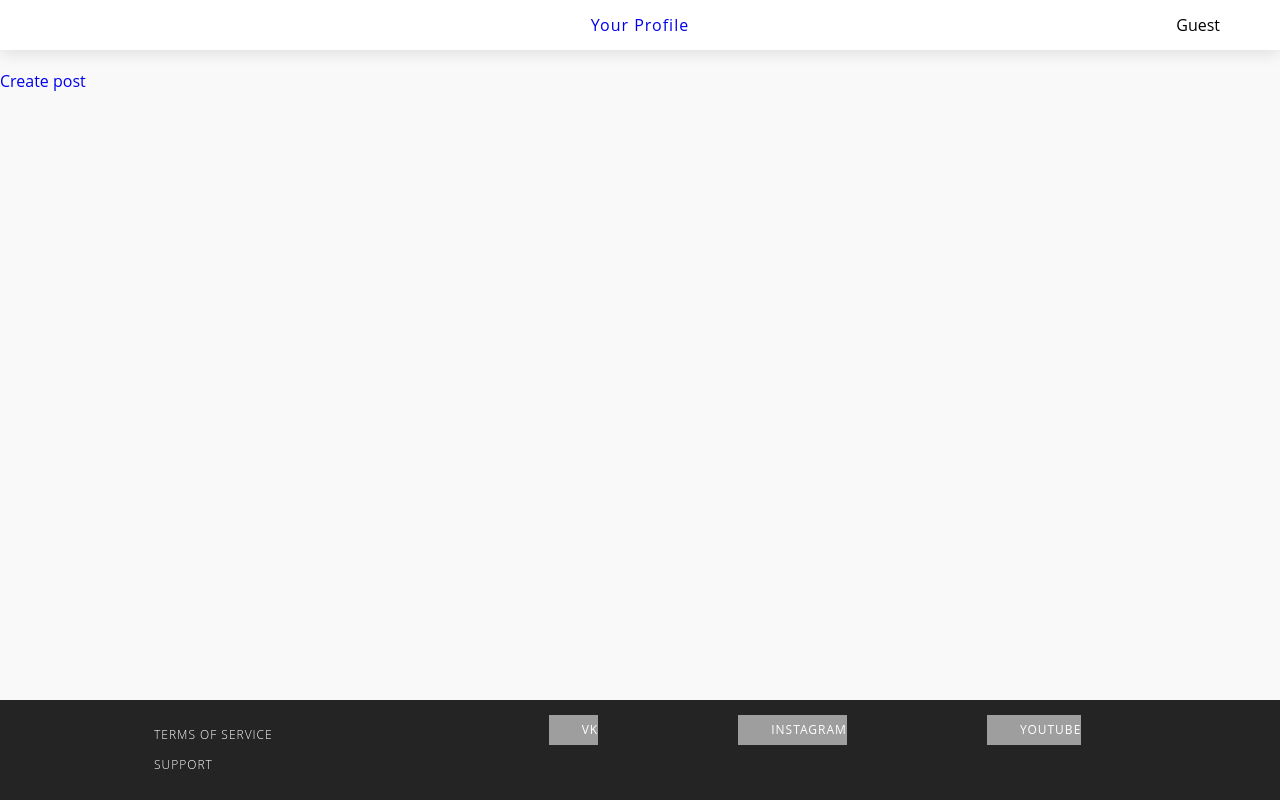
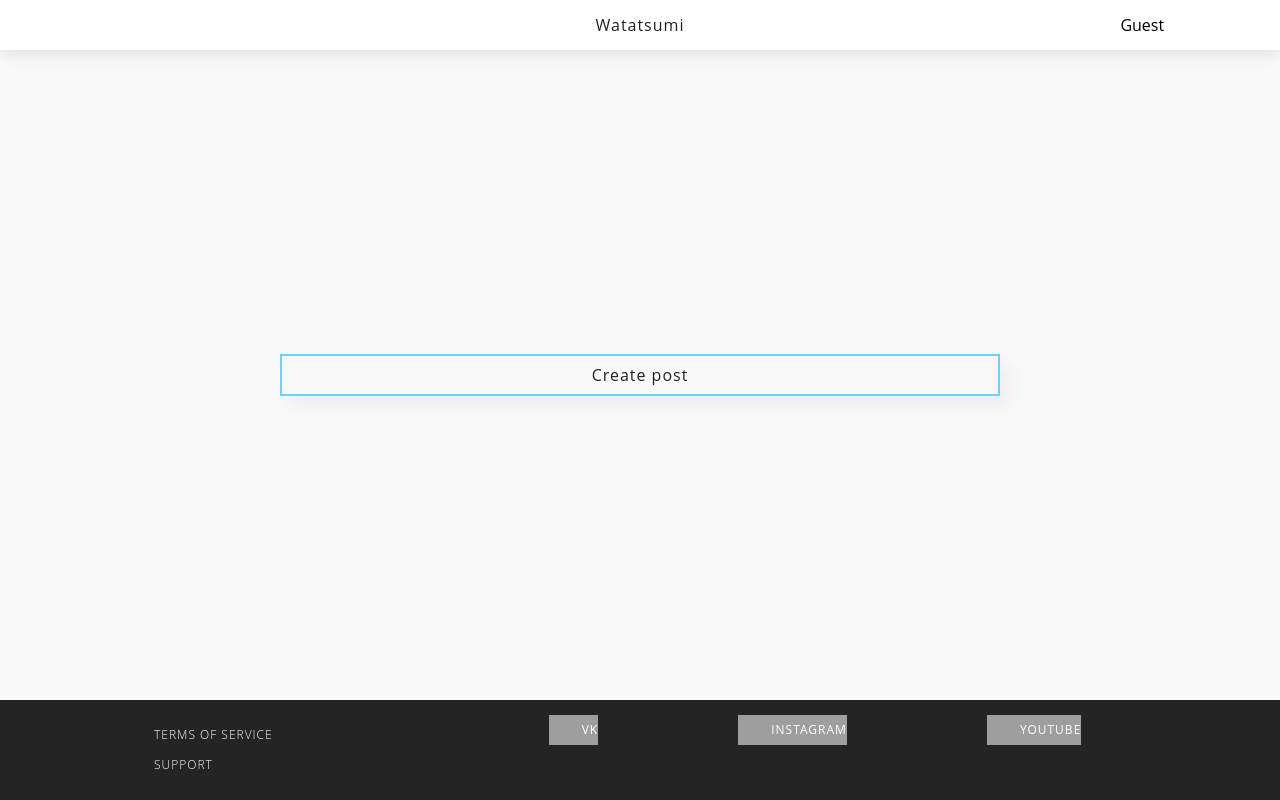
Before and after one commit to cxrsedhappy/FrontendProject, a FastAPI app: page /me in a window 1280 px wide. Run offline with FastAPI, Linux system fonts and the light colour scheme; grey boxes are pictures that could not be loaded.

Commit message:
Добавлен JS, настроены стили, изменены страницы

```diff
--- a/main.py
+++ b/main.py
@@ -84,7 +84,8 @@ async def createpost(title: str = Form(...), content: str = Form(...), bearer: s
     if q.status_code == 200:
         return RedirectResponse('/me', status_code=status.HTTP_303_SEE_OTHER)
 
-    response = RedirectResponse("/create", status_code=status.HTTP_303_SEE_OTHER)
+    response = RedirectResponse(
+        "/create", status_code=status.HTTP_303_SEE_OTHER)
     return response
 
 
--- /dev/null
+++ b/static/js/dropdown.js
@@ -0,0 +1,16 @@
+let dropdown = document.getElementById("dropdown")
+let profileShow = (e) => {
+	document.getElementById("dropdown-content").classList.toggle("dropdown-content-show")
+}
+let profileHide = (e) => {
+	if (e.target.id != "dropbtn") {
+		if (document.getElementById("dropdown-content").classList.contains("dropdown-content-show")) {
+			document.getElementById("dropdown-content").classList.remove("dropdown-content-show")
+		}
+	}
+}
+
+dropdown.addEventListener("click", profileShow)
+document.addEventListener("click", profileHide, true)
+document.addEventListener("scroll", profileHide, true)
+window.addEventListener("resize", profileHide, true)
--- a/static/style.css
+++ b/static/style.css
@@ -10,11 +10,25 @@ body {
 	padding: 0;
 	background-color: #f9f9f9;
 }
-
+a {
+	all: unset;
+	cursor: pointer;
+	user-select: none;
+	transition: 200ms;
+}
+a:hover {
+	color: #0af;
+}
+.layout {
+	display: flex;
+	flex-direction: column;
+	min-height: 100vh;
+}
 .navbar {
 	display: flex;
 	align-items: center;
-    position: fixed;
+	justify-content: space-around;
+	position: sticky;
 	width: 100%;
 	top: 0;
 	color: white;
@@ -25,51 +39,68 @@ body {
 	z-index: 10000;
 }
 
-main{
-    margin-top: 70px;
+main {
 	min-width: 100%;
-    margin-bottom: 200px;
+	flex: 1;
+	margin: 10px 0;
+	display: flex;
+	flex-direction: column;
+	justify-content: center;
 }
 
-.wrapper{
+.wrapper {
 	margin: 0 auto;
 	max-width: 1024px;
 	width: 100%;
 }
-
+.toggle-button {
+	flex: 1;
+}
 .logo {
 	color: #212121;
 	letter-spacing: 1px;
 	font-size: 1rem;
 	font-weight: 500;
-    margin: 0 auto;
-    padding: 10px 0;
+	margin: 0 20em;
+	flex: 1;
+	display: inline-block;
+	white-space: nowrap;
 }
 
+/* Dropdown Button */
+.dropdown {
+	flex: 1;
+}
 
-/* Dropdown Button */
 .dropbtn {
+	display: inline-block;
 	border-radius: 5px;
 	color: #000000;
 	padding: 4px 10px;
 	font-size: 16px;
-    border: none;
+	cursor: pointer;
+	transition: 200ms;
+	position: relative;
 }
-
-.dropdown {
-    position: absolute;
-    right: 50px;
-    display: inline-block;
+.dropbtn:hover {
+	color: #0af;
+	user-select: none;
 }
-
 .dropdown-content {
 	display: none;
-    left: -35px;
 	position: absolute;
+	top: 100%;
+	right: 0;
 	background-color: #f1f1f1;
 	min-width: 140px;
-    box-shadow: 0 8px 16px 0 rgba(0,0,0,0.2);
+	box-shadow: 0 8px 16px 0 rgba(0, 0, 0, 0.2);
 	z-index: 1;
+	flex-direction: column;
+	border-radius: 5px;
+	overflow: hidden;
+}
+.dropdown-content-show {
+	display: flex;
 }
 
 .dropdown-content a {
@@ -80,33 +111,57 @@ main{
 	display: block;
 }
 
-.dropdown-content a:hover {background-color: #ddd;}
-
-.dropdown:hover .dropdown-content {display: block;}
+.dropdown-content a:hover {
+	background-color: #ddd;
+}
 
 /* Post */
-
+.post-feed {
+	display: flex;
+	flex-direction: column;
+	align-items: center;
+	position: relative;
+	gap: 1em;
+	width: 720px;
+	margin: 0 auto;
+}
+.post-create {
+	color: #212121;
+	letter-spacing: 1px;
+	font-size: 1rem;
+	font-weight: 500;
+	position: sticky;
+	top: 0;
+	border: 2px solid #0af8;
+	box-shadow: 0.6em 0.6em 1.2em rgb(0 0 0 / 5%);
+	padding: 0.5em 10em;
+	transition: 200ms;
+	width: 100%;
+	text-align: center;
+	box-sizing: border-box;
+}
+.post-create:hover {
+	border-color: #0af;
+}
 .post {
 	display: block;
 	background-color: #ffffff;
-    max-width: 720px;
 	width: 100%;
 	height: min-content;
-    margin: 20px auto;
 	border-radius: 8px;
 	box-shadow: 0.6em 0.6em 1.2em rgb(0 0 0 / 5%);
 }
 
-.post-wrapper{
+.post-wrapper {
 	padding: 10px;
 }
 
-.post-header{
+.post-header {
 	width: 100%;
 	display: flex;
 }
 
-.post-title{
+.post-title {
 	padding: 10px 16px;
 	width: max-content;
 	white-space: nowrap;
--- a/templates/profile.html
+++ b/templates/profile.html
@@ -1,16 +1,16 @@
 <!DOCTYPE html>
 <html lang="en">
 	<head>
-    <meta charset="UTF-8">
-    <meta name="viewport" content="width=device-width, initial-scale=1.0">
-    <link rel="preconnect" href="https://fonts.googleapis.com">
-    <link rel="preconnect" href="https://fonts.gstatic.com" crossorigin>
-    <link href="https://fonts.googleapis.com/css2?family=Roboto+Flex:opsz,wght@8..144,100&display=swap" rel="stylesheet">
-    <link rel="stylesheet" href="{{url_for('static', path='/style.css')}}">
-    <title>Watatsumi</title>
+		<meta charset="UTF-8" />
+		<meta name="viewport" content="width=device-width, initial-scale=1.0" />
+		<link rel="preconnect" href="https://fonts.googleapis.com" />
+		<link rel="preconnect" href="https://fonts.gstatic.com" crossorigin />
+		<link href="https://fonts.googleapis.com/css2?family=Roboto+Flex:opsz,wght@8..144,100&display=swap" rel="stylesheet" />
+		<link rel="stylesheet" href="{{url_for('static', path='/style.css')}}" />
+		<title>Watatsumi | Profile</title>
 	</head>
 	<body>
-
+		<div class="layout">
 			<nav class="navbar">
 				<a class="toggle-button" onclick="OpenMenu()">
 					<span class="bar"></span>
@@ -18,44 +18,49 @@
 					<span class="bar"></span>
 				</a>
 
-    <div class="logo">
-        <a href="/">Your Profile</a>
+				<div style="flex: 1">
+					<a class="logo" href="/">Watatsumi</a>
 				</div>
 
-    <div class="dropdown">
+				<div id="dropdown" class="dropdown">
 					{% if authorized == True %}
-        <div class="dropbtn">{{nickname}}</div>
-        <div class="dropdown-content">
+					<div class="dropbtn" id="dropbtn">
+						{{nickname}}
+						<div class="dropdown-content" id="dropdown-content">
 							<a href="/me">My Profile</a>
 							<a href="/logout">Sing out</a>
+						</div>
+					</div>
+
 					{% else %}
-            <div class="dropbtn">Guest</div>
-            <div class="dropdown-content">
+					<div class="dropbtn" id="dropbtn">
+						Guest
+						<div class="dropdown-content" id="dropdown-content">
 							<a href="/login">Sing in</a>
+						</div>
+					</div>
 					{% endif %}
-        </div>
 				</div>
 			</nav>
 
 			<main>
-    <div><a href="/create">Create post</a></div>
+				<div class="post-feed">
+					<a class="post-create" href="/create">Create post</a>
 					{% for post in posts%}
 					<div class="post">
 						<div class="post-wrapper">
 							<div class="post-header">
-                <div class="post-title"><a>{{post.title}}</a></div>
-                <div class="post-author"><a>By: {{post.author}}</a></div>
+								<div class="post-title">{{post.title}}</div>
+								<div class="post-author">By: {{post.author}}</div>
 							</div>
 							<div class="post-content-wrapper">
-                <div class="post-content">
-                    <a>{{post.content}}</a>
-                </div>
+								<div class="post-content">{{post.content}}</div>
 							</div>
 						</div>
 					</div>
 					{% endfor %}
+				</div>
 			</main>
-
 
 			<footer class="footer">
 				<div class="footer-wrapper">
@@ -76,6 +81,7 @@
 					</nav>
 				</div>
 			</footer>
-
+		</div>
+		<script src="{{url_for('static', path='/js/dropdown.js')}}"></script>
 	</body>
 </html>
```
Also changed, not shown: other parts of static/style.css (+47 -45 lines), static/js/inputs.js (added, +21 -0 lines), templates/base.html (+12 -15 lines), templates/createpost.html (+20 -21 lines), templates/login.html (+21 -23 lines), templates/main.html (+23 -20 lines), templates/reg.html (+26 -24 lines). Lines whose indentation alone changed are shown as unchanged.
